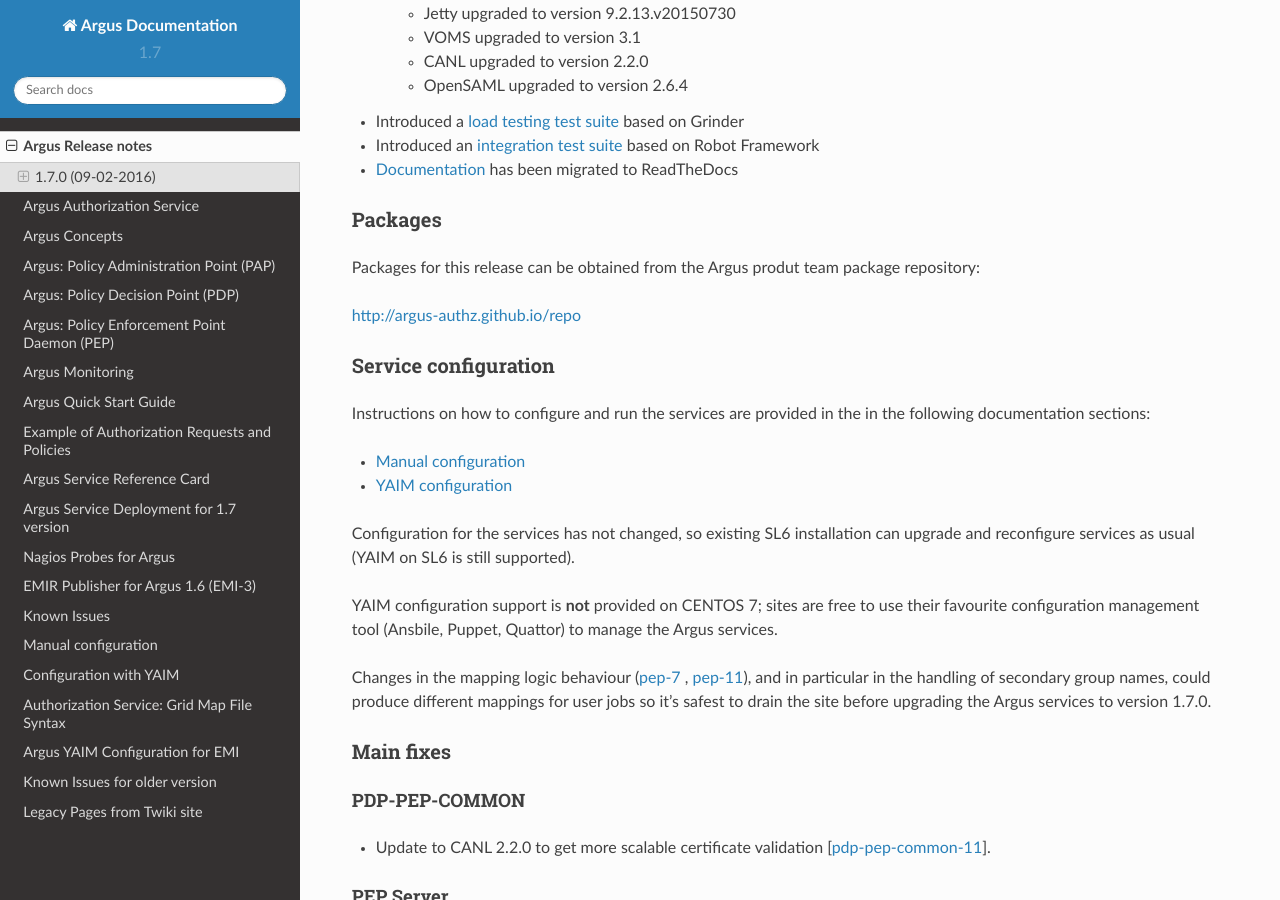
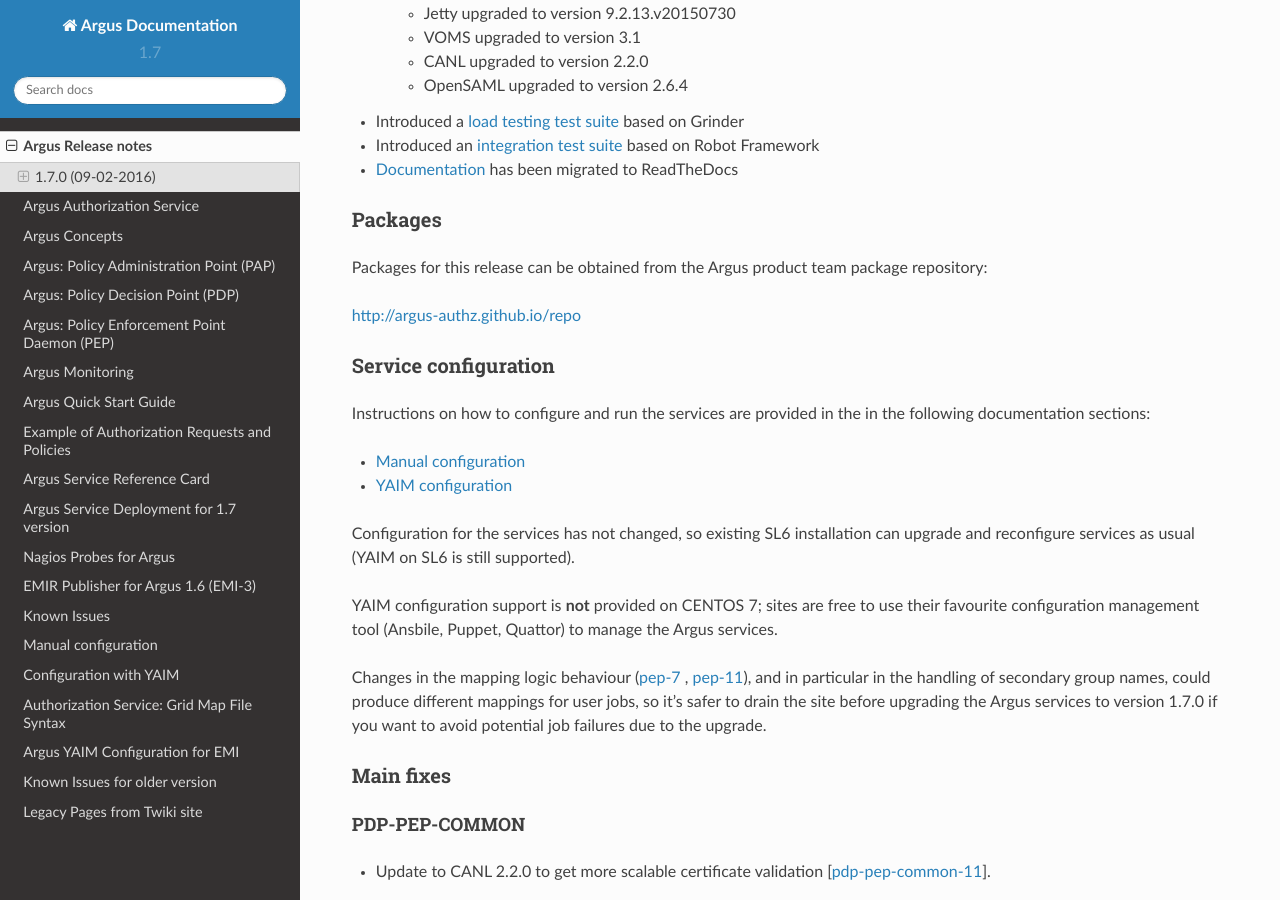
Before and after one commit to argus-authz/argus-documentation, a Sphinx documentation site: the page built from source/release_notes.rst, in a window 1280 px wide and 900 px high, scrolled down 370 px. Built offline with Sphinx 7.4.7 and the Read the Docs theme 2.0.0, drawn with Linux system fonts in a browser that asks for light colours.

Commit message:
Update release_notes.rst
Fixed a typo and a bad URL.  Changed the upgrade warning as discussed.

```diff
--- a/source/release_notes.rst
+++ b/source/release_notes.rst
@@ -27,7 +27,7 @@
 Packages
 ~~~~~~~~
 
-Packages for this release can be obtained from the Argus produt team package repository:
+Packages for this release can be obtained from the Argus product team package repository:
 
 http://argus-authz.github.io/repo
 
@@ -49,8 +49,9 @@
 
 Changes in the mapping logic behaviour (`pep-7`_ , `pep-11`_), and in
 particular in the handling of secondary group names, could produce different
-mappings for user jobs so it's safest to drain the site before upgrading the
-Argus services to version 1.7.0.
+mappings for user jobs, so it's safer to drain the site before upgrading the
+Argus services to version 1.7.0 if you want to avoid potential job failures
+due to the upgrade.
 
 Main fixes
 ~~~~~~~~~~
@@ -87,6 +88,6 @@
 .. _pap-7: https://issues.infn.it/jira/browse/ARGUS-7
 .. _pap-8: https://issues.infn.it/jira/browse/ARGUS-8
 
-.. _load testing test suite: https://github.com/argus-authz/load-testsuit://github.com/argus-authz/load-testsuite
+.. _load testing test suite: https://github.com/argus-authz/load-testsuite
 .. _integration test suite: https://github.com/argus-authz/argus-robot-testsuite
 .. _Documentation: http://argus-documentation.readthedocs.io
```
